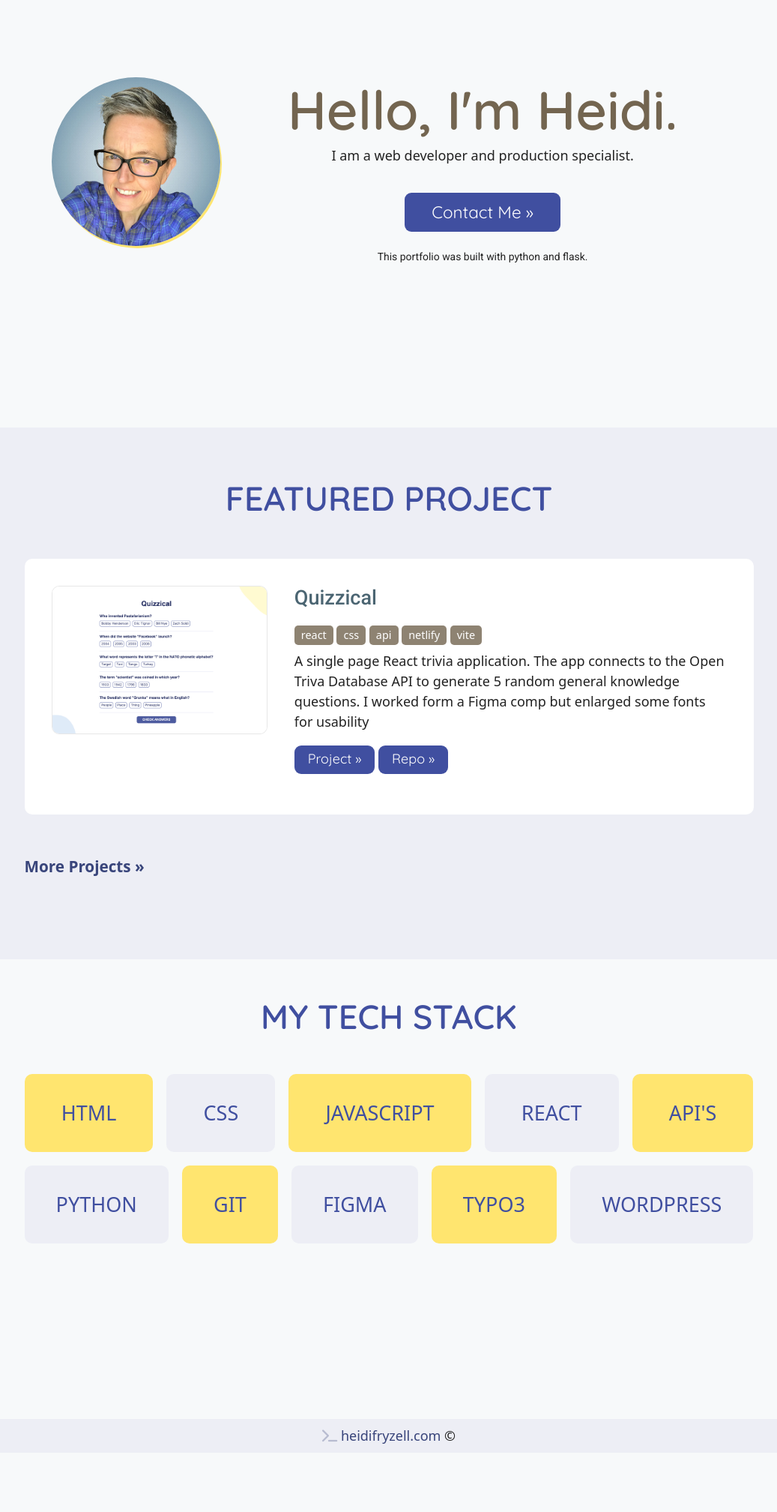
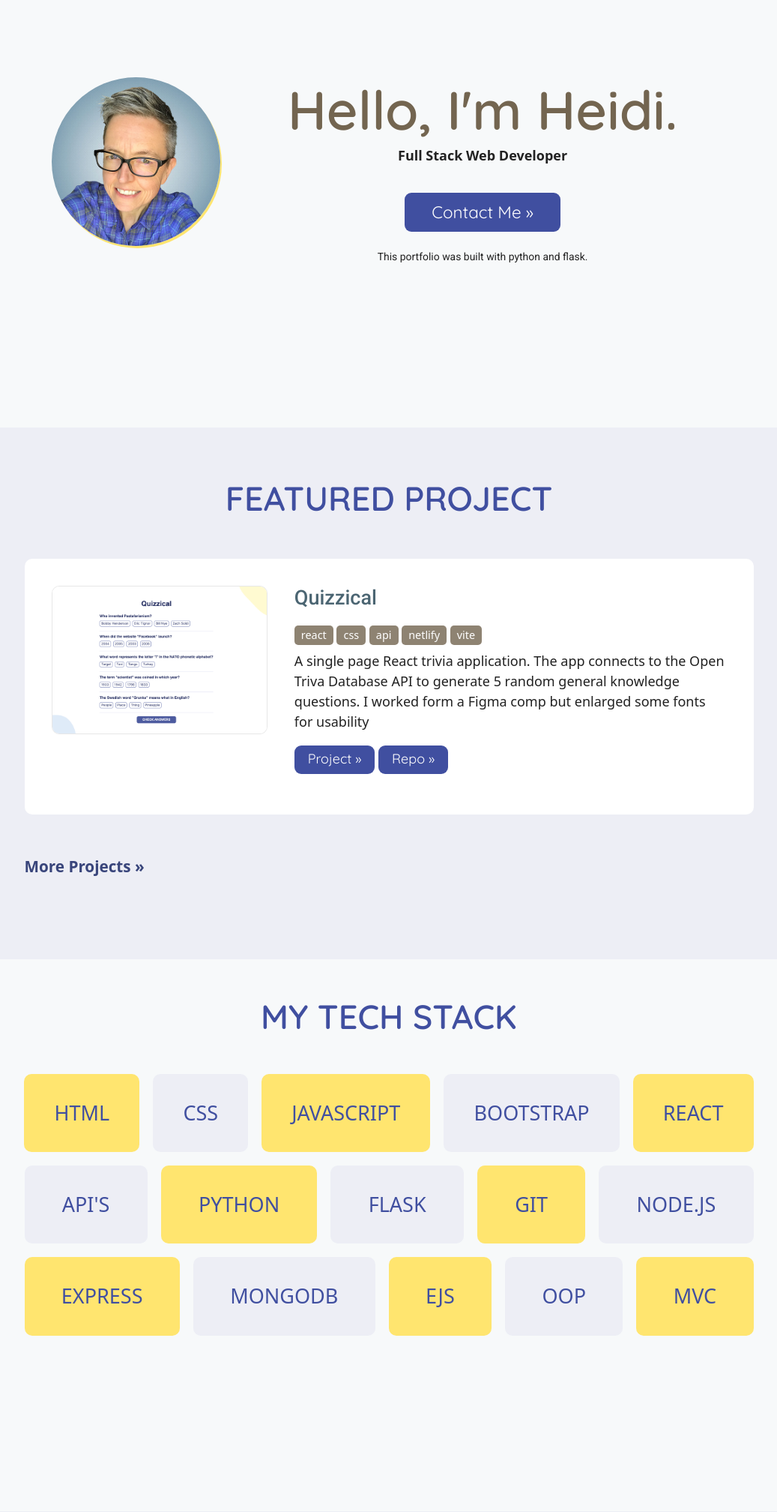
Before and after one commit to heidi37/my-python-portfolio, a Flask app: page / in a window 1280 px wide. Shown: the part 176-2192 px from the top of the page at 75% size, without its empty margins (121-1158 px from the left). Before the commit the page ends 2101 px from the top, so only its background shows below. Run offline with Flask 3, Linux system fonts and the light colour scheme; some libraries are stand-ins or nearby versions.

Commit message:
update home page title and tech stack

```diff
--- a/templates/hero.html
+++ b/templates/hero.html
@@ -9,7 +9,7 @@
 
   <div class="header-hero-col-2">
     <h1 class="mb-1">Hello, I'm Heidi.</h1>
-    <p class="px-5">I am a web developer and production specialist.</p>
+    <p class="px-5"><strong>Full Stack Web Developer</strong></p>
     <a href="/contact" class="button d-inline-block">Contact Me &raquo;</a>
     <p class="mt-3">
       <small> This portfolio was built with python and flask.</small>
--- a/templates/tech-stack.html
+++ b/templates/tech-stack.html
@@ -4,12 +4,17 @@
     <h4>HTML</h4>
     <h4>CSS</h4>
     <h4>JAVASCRIPT</h4>
+    <h4>BOOTSTRAP</h4>
     <h4>REACT</h4>
     <h4>API'S</h4>
     <h4>PYTHON</h4>
+    <h4>FLASK</h4>
     <h4>GIT</h4>
-    <h4>FIGMA</h4>
-    <h4>TYPO3</h4>
-    <h4>WORDPRESS</h4>
+    <h4>NODE.JS</h4>
+    <h4>EXPRESS</h4>
+    <h4>MONGODB</h4>
+    <h4>EJS</h4>
+    <h4>OOP</h4>
+    <h4>MVC</h4>
   </div>
 </div>
```
Also changed, not shown: README.md.
